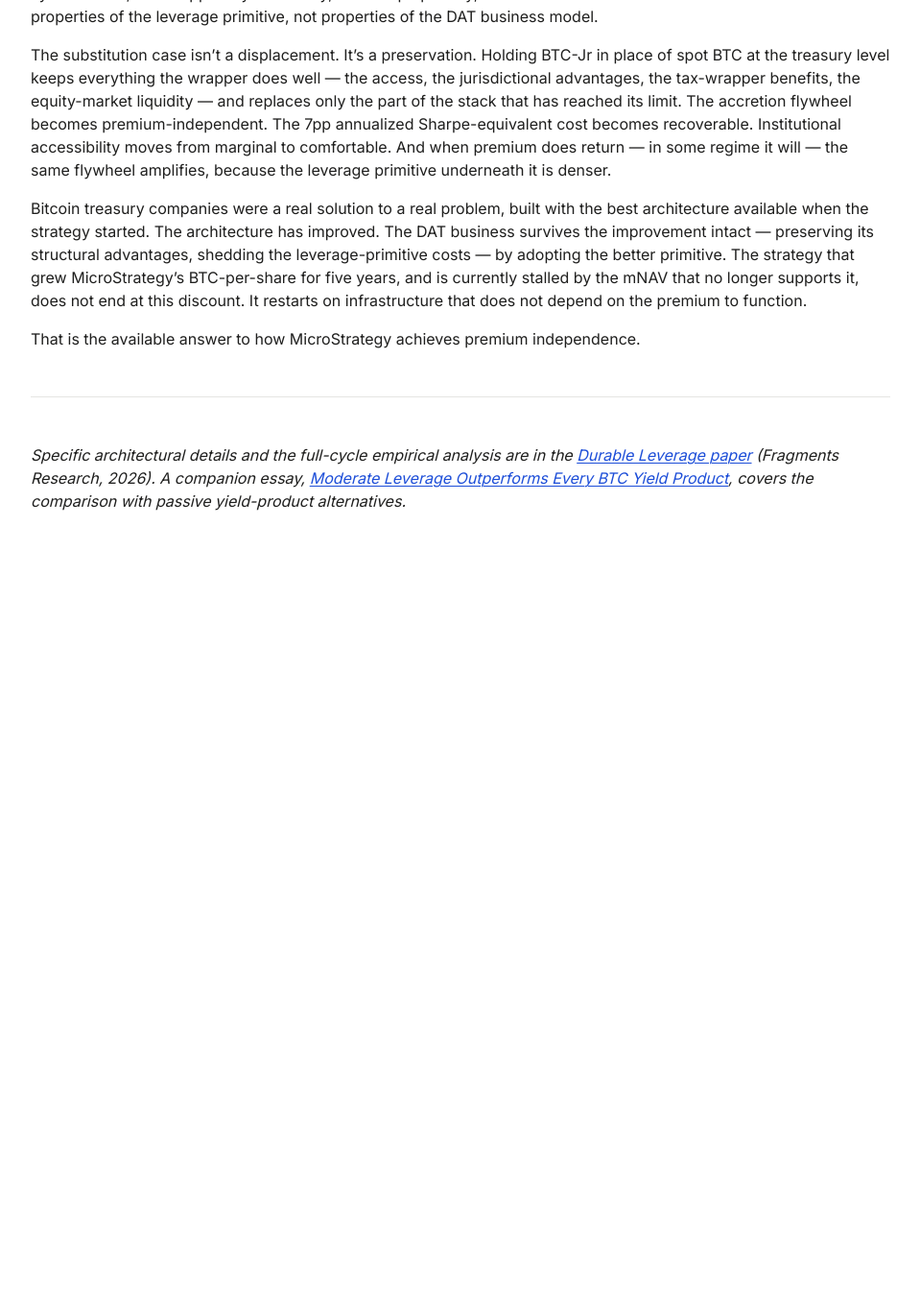
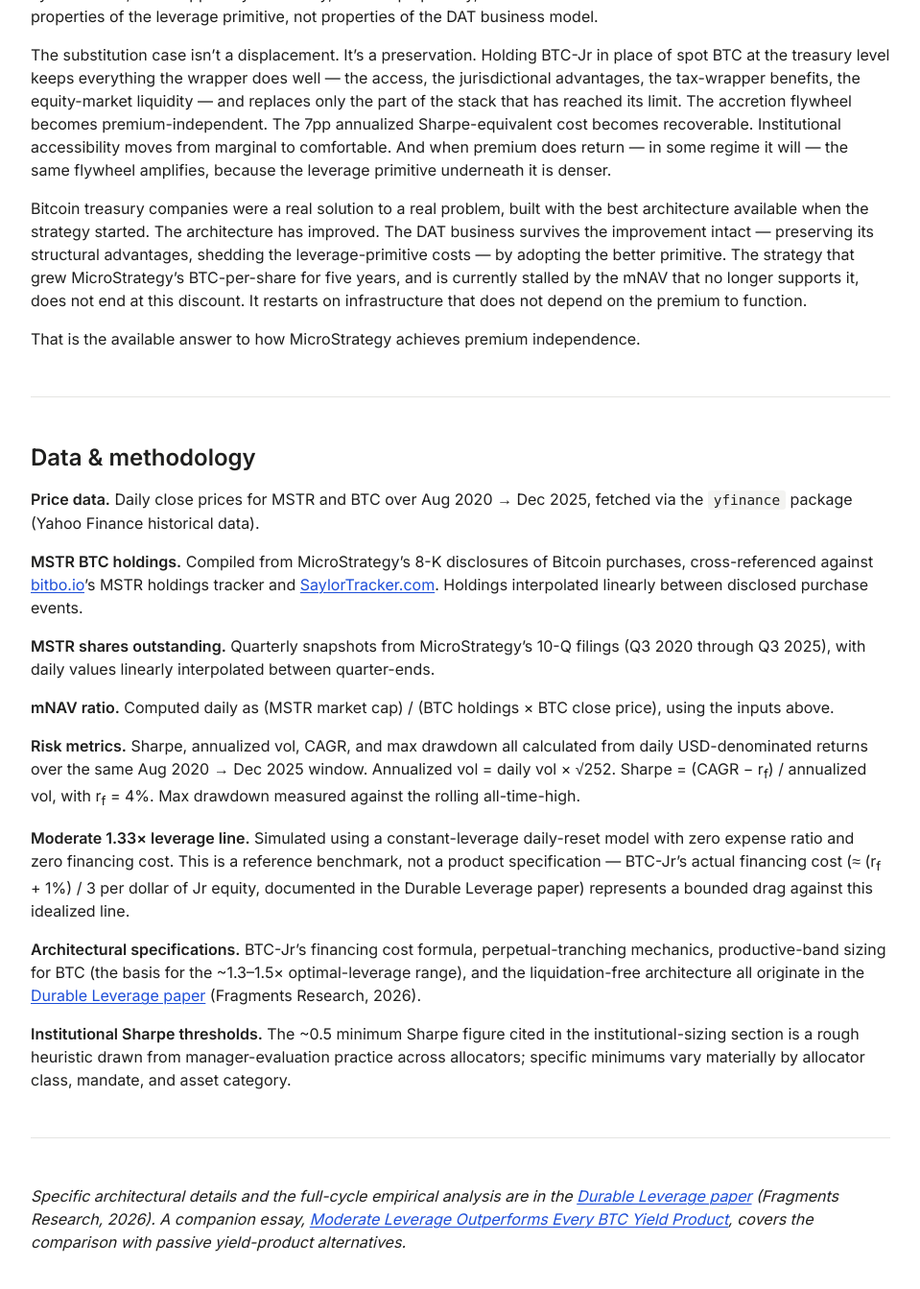
Before and after one commit to quidprokuo/drift, a Jekyll site: the page built from mstr-premium-independence.md, in a window 1280 px wide and 1400 px high, scrolled down 9968 px. Shown: the top 1343 px of the window at 96% size, without its empty margins (160-1119 px from the left). Built offline with Jekyll 4.4.1, drawn with Linux system fonts in a browser that asks for light colours; before the commit the page ends 10598 px from its top, so only the background shows below that.

Commit message:
MSTR essay: add Data & methodology section with sources and computation notes
Co-Authored-By: Claude Opus 4.7 (1M context) <noreply@anthropic.com>

```diff
--- a/mstr-premium-independence.md
+++ b/mstr-premium-independence.md
@@ -180,4 +180,24 @@ That is the available answer to how MicroStrategy achieves premium independence.
 
 ---
 
+## Data & methodology
+
+**Price data.** Daily close prices for MSTR and BTC over Aug 2020 → Dec 2025, fetched via the `yfinance` package (Yahoo Finance historical data).
+
+**MSTR BTC holdings.** Compiled from MicroStrategy's 8-K disclosures of Bitcoin purchases, cross-referenced against [bitbo.io](https://bitbo.io/treasuries/microstrategy/)'s MSTR holdings tracker and [SaylorTracker.com](https://saylortracker.com/). Holdings interpolated linearly between disclosed purchase events.
+
+**MSTR shares outstanding.** Quarterly snapshots from MicroStrategy's 10-Q filings (Q3 2020 through Q3 2025), with daily values linearly interpolated between quarter-ends.
+
+**mNAV ratio.** Computed daily as (MSTR market cap) / (BTC holdings × BTC close price), using the inputs above.
+
+**Risk metrics.** Sharpe, annualized vol, CAGR, and max drawdown all calculated from daily USD-denominated returns over the same Aug 2020 → Dec 2025 window. Annualized vol = daily vol × √252. Sharpe = (CAGR − r<sub>f</sub>) / annualized vol, with r<sub>f</sub> = 4%. Max drawdown measured against the rolling all-time-high.
+
+**Moderate 1.33× leverage line.** Simulated using a constant-leverage daily-reset model with zero expense ratio and zero financing cost. This is a reference benchmark, not a product specification — BTC-Jr's actual financing cost (≈ (r<sub>f</sub> + 1%) / 3 per dollar of Jr equity, documented in the Durable Leverage paper) represents a bounded drag against this idealized line.
+
+**Architectural specifications.** BTC-Jr's financing cost formula, perpetual-tranching mechanics, productive-band sizing for BTC (the basis for the ~1.3–1.5× optimal-leverage range), and the liquidation-free architecture all originate in the [Durable Leverage paper](https://drive.google.com/file/d/14E0phxNhliy_Qc-kBPPbRAkaedBxe3ma/view?usp=sharing) (Fragments Research, 2026).
+
+**Institutional Sharpe thresholds.** The ~0.5 minimum Sharpe figure cited in the institutional-sizing section is a rough heuristic drawn from manager-evaluation practice across allocators; specific minimums vary materially by allocator class, mandate, and asset category.
+
+---
+
 *Specific architectural details and the full-cycle empirical analysis are in the [Durable Leverage paper](https://drive.google.com/file/d/14E0phxNhliy_Qc-kBPPbRAkaedBxe3ma/view?usp=sharing) (Fragments Research, 2026). A companion essay, [Moderate Leverage Outperforms Every BTC Yield Product]({{ site.baseurl }}/btc-jr-vs-yield-products/), covers the comparison with passive yield-product alternatives.*
```
